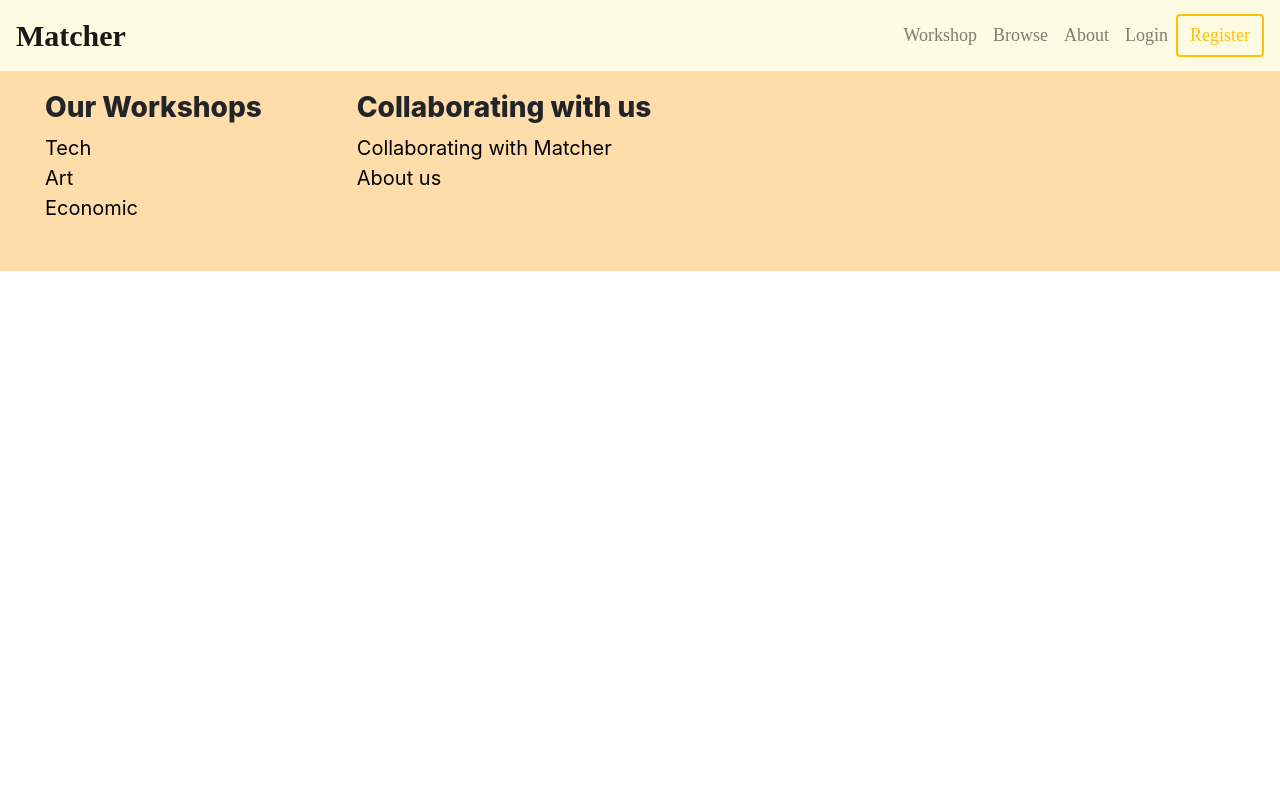
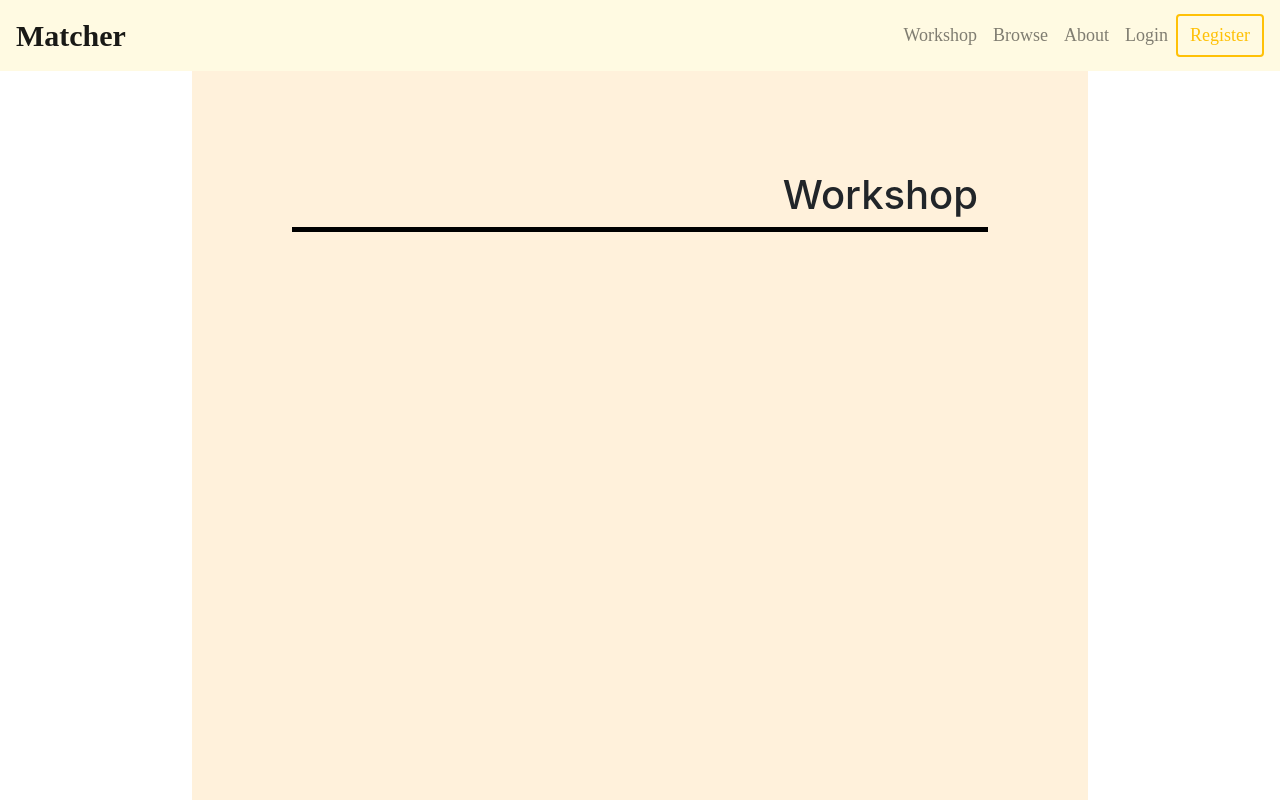
Before and after one commit to 2110423-2019-2/sec1_TerkyCompany-Frontend, a React (Create React App) app: page /workshopfilter in a window 1280 px wide. Shown: the top 800 px of the page. Built offline with nearby package versions, Linux system fonts and the light colour scheme.

Commit message:
init page

```diff
--- /dev/null
+++ b/src/Components/Workshop_filter/SideBar.css
@@ -0,0 +1,15 @@
+#link-side {
+    text-decoration: none;
+    color: #EDB37D;
+    font-size: 30px ;
+    font-weight: bold;
+    padding: 0.5em;
+
+  }
+
+#wrapper {
+  background-color: #ffffff;
+  margin: 0 auto;
+  margin-top: 100px;
+  width: 15vw;
+}
--- /dev/null
+++ b/src/Components/Workshop_filter/SideBar.js
@@ -0,0 +1,19 @@
+
+import React from 'react'
+import './SideBar.css'
+
+class SideBar extends React.Component {
+
+    render() {
+        return (
+            <div id="wrapper">
+                <ul id="link-side">
+                    {this.props.content.map((text,link)=>{
+                        return <li><a id="link-side" href={link}>{text}</a></li>
+                    })}
+                </ul>
+            </div>
+        )
+    }
+}
+export default SideBar
--- /dev/null
+++ b/src/Components/Workshop_filter/WorkshopFilterPage.css
@@ -0,0 +1,41 @@
+h1 {
+    text-align: right ;
+    margin-right: 10px;
+    font-weight: bold;
+  }
+
+  #container {
+    background-color: #FFF1DB;
+    display: flex;
+    flex-flow: row;
+    max-width: 100vw;
+    min-height: 100vh;
+  }
+
+
+  #form {
+    display: flex;
+    background-color: black;
+    align-items: flex-end;
+    align-content: flex-end;
+  }
+
+  #sidebar {
+    background-color: #ffffff;
+    flex: 0 0 max-content;
+    margin: 0px;
+    font-size: 30px;
+  }
+
+  .dropdown-divider {
+    border-color: black !important;
+    border-top-width: 5px !important;
+  }
+
+  .show-list {
+    background-color: #fff1db;
+    flex: 1 0 0;
+    margin: 0px;
+    padding: 100px;
+    font-size: 30px;
+  }
--- /dev/null
+++ b/src/Components/Workshop_filter/WorkshopFilterPage.js
@@ -0,0 +1,35 @@
+import React from 'react'
+import './WorkshopFilterPage.css'
+import SideBar from './SideBar'
+
+class WorkshopFilterPage extends React.Component {
+    constructor(props) {
+        super(props)
+        this.state ={
+            isLoading: false,
+            content: []
+        }
+    }
+    render() {
+        if(this.state.isLoading) return null
+        return (
+            <div id="container">
+                <div id="sidebar">
+                    <SideBar content={this.state.content}/>
+                </div>
+                <div className="show-list">
+                    <h1>Workshop</h1>
+                    <div className="dropdown-divider"></div>
+                    <div>
+
+                    </div>
+                </div>
+                <div id="sidebar">
+                    <SideBar content={this.state.content}/>
+                </div>
+            </div>
+        )
+    }
+}
+
+export default WorkshopFilterPage
--- a/src/Routes.js
+++ b/src/Routes.js
@@ -8,6 +8,7 @@ import WorkshopDetail from './Components/Workshop_detail/WorkshopDetail';
 import Menubar from './Components/Menubar/Menubar';
 import Workshoplistpage from './Components/Workshop_list/Workshoplistpage';
 import WorkshopeditPage from './Components/Workshop_editor/WorkshopEditPage';
+import WorkshopfilterPage from './Components/Workshop_filter/WorkshopFilterPage';
 import Footer from './Components/Footer/Footer';
 import WorkshopCreatePage from './Components/Workshop_create/WorkshopCreatepage';
 
@@ -31,6 +32,7 @@ class Routes extends Component {
                         <Route exact path="/about" component={About} />
                         <Route exact path="/workshoplist" component={Workshoplistpage} />
                         <Route exact path="/workshopeditor" component={WorkshopeditPage} />
+                        <Route exact path="/workshopfilter" component={WorkshopfilterPage} />
                         <Route path="/workshopeditor/:username/:workshopId" component={WorkshopeditPage} />
                         <Route exact path="/workshopCreatePage" component={WorkshopCreatePage} />
                         <Route path="/workshop-detail/:ID" component={WorkshopDetail} />
```
